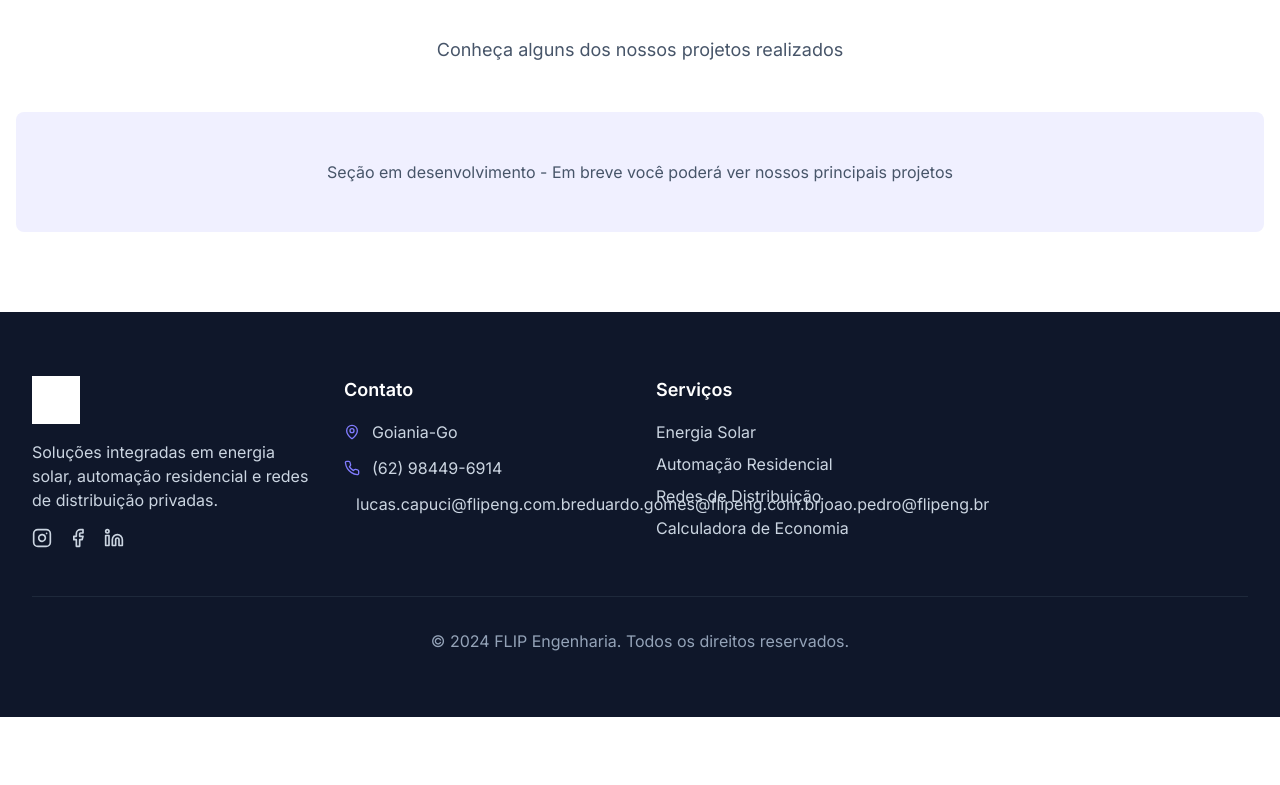
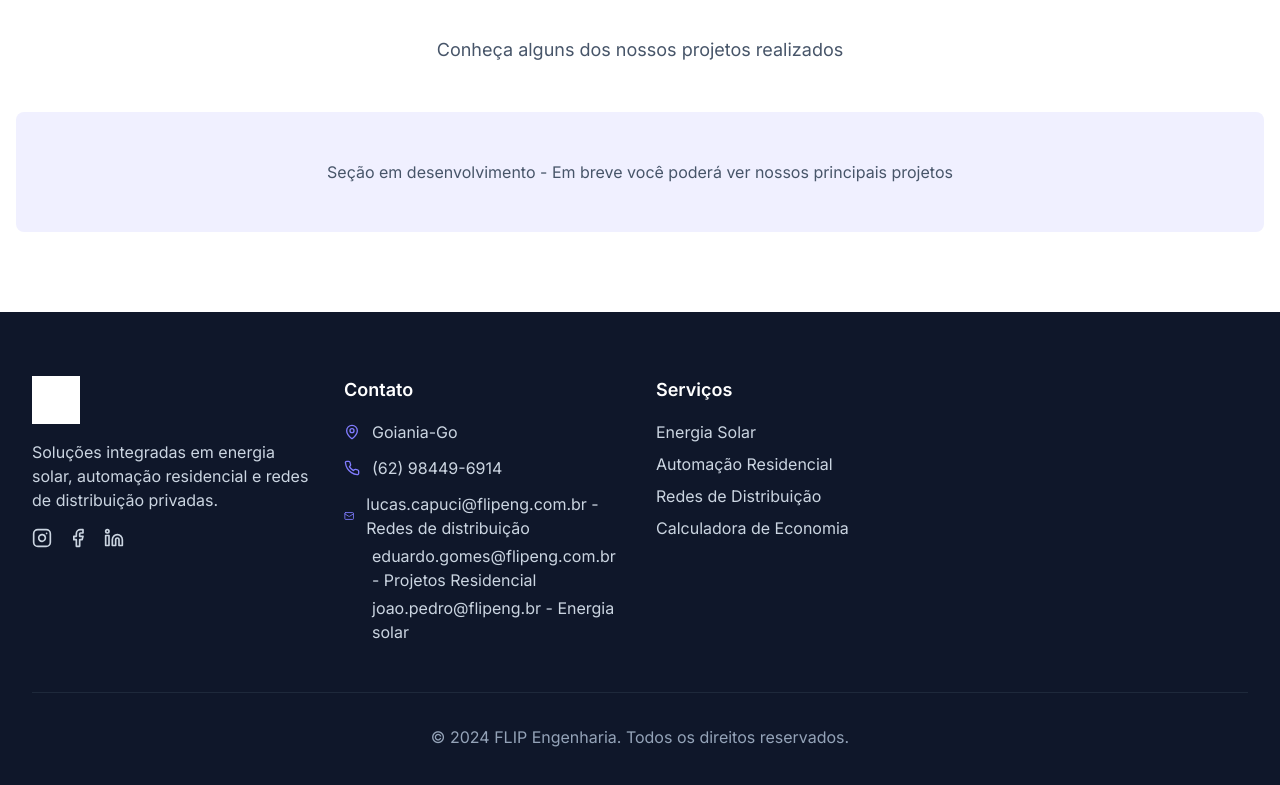
Before and after one commit to Lucas-capuci/flip-energia-digital, a React (Vite) app: page / in a window 1280 px wide. Shown: the part 4228-5013 px from the top of the page. Before the commit the page ends 4945 px from the top, so only its background shows below. Built offline with nearby package versions, Linux system fonts and the light colour scheme.

Commit message:
Update Footer.tsx

```diff
--- a/src/components/Footer.tsx
+++ b/src/components/Footer.tsx
@@ -41,12 +41,24 @@ const Footer = () => {
                 <Phone className="h-4 w-4 mr-3 text-flip-blue-400" />
                 <span className="text-flip-gray-300">(62) 98449-6914</span>
               </div>
+              <div className="flex flex-col gap-1">
               <div className="flex items-center">
                 <Mail className="h-4 w-4 mr-3 text-flip-blue-400" />
-                <span className="text-flip-gray-300">lucas.capuci@flipeng.com.br</span>
-                <span className="text-flip-gray-300">eduardo.gomes@flipeng.com.br</span>
-                <span className="text-flip-gray-300">joao.pedro@flipeng.br</span>
+                <span className="text-flip-gray-300">
+                  lucas.capuci@flipeng.com.br - Redes de distribuição
+                </span>
               </div>
+              <div className="flex items-center">
+                <span className="ml-7 text-flip-gray-300">
+                  eduardo.gomes@flipeng.com.br - Projetos Residencial
+                </span>
+              </div>
+              <div className="flex items-center">
+                <span className="ml-7 text-flip-gray-300">
+                  joao.pedro@flipeng.br - Energia solar
+                </span>
+              </div>
+            </div>
             </div>
           </div>
 
```
